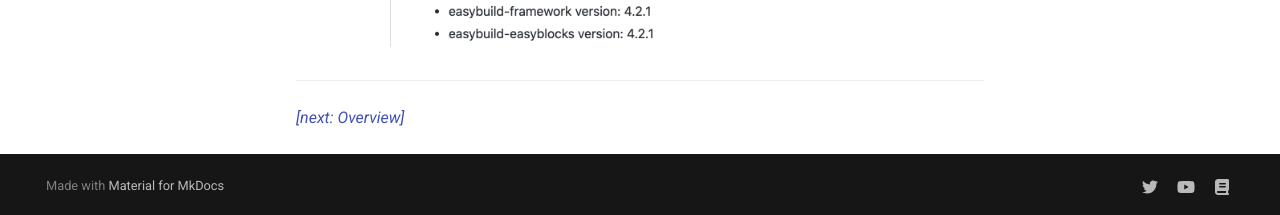
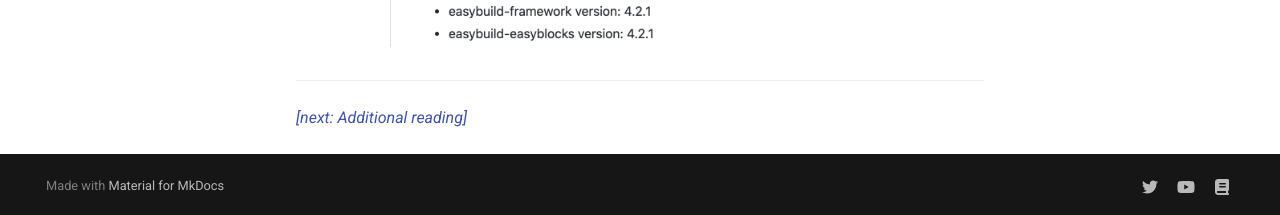
Before and after one commit to easybuilders/easybuild-tutorial, an MkDocs documentation site: the page built from docs/2022-CSC_and_LO/3_05_github_integration.md, in a window 1280 px wide and 900 px high, scrolled down 9606 px. Shown: the part 682-897 px from the top of the window. Built offline with MkDocs 1.6.1 and Material for MkDocs 9.7.7, drawn with Linux system fonts in a browser that asks for light colours.

Commit message:
Adapt the structure and include an additional reading section.

```diff
--- a/docs/2022-CSC_and_LO/3_05_github_integration.md
+++ b/docs/2022-CSC_and_LO/3_05_github_integration.md
@@ -457,4 +457,4 @@ The gist linked from this comment provides more detailed information:
 
 ---
 
-*[[next: Overview]](index.md)*
+*[[next: Additional reading]](4_00_additional_reading.md)*
```
Also changed, not shown: docs/2022-CSC_and_LO/index.md (+0 -1 lines).
